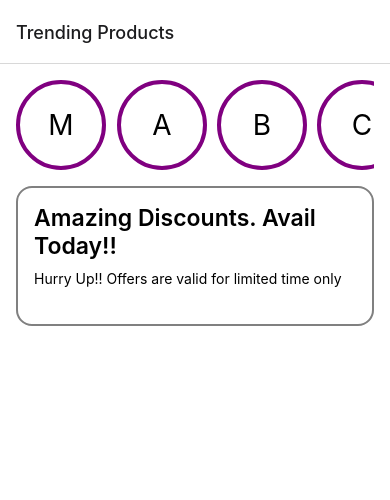
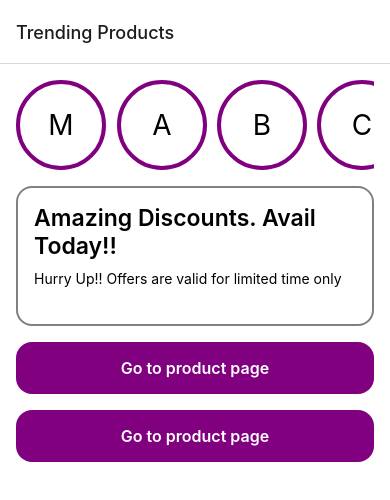
Before and after one commit to samandeep007/React-native-instagram-clone, a React Native app: screen /Home in a window 390 px wide. Shown: the top 500 px of the page. Built offline with nearby package versions, Linux system fonts and the light colour scheme.

Commit message:
chore: Update dependencies and add @react-navigation/bottom-tabs

```diff
--- a/package.json
+++ b/package.json
@@ -10,6 +10,7 @@
     "test": "jest"
   },
   "dependencies": {
+    "@react-navigation/bottom-tabs": "^6.6.1",
     "@react-navigation/native-stack": "^6.11.0",
     "react": "18.2.0",
     "react-native": "0.74.5",
--- a/src/screens/Home.tsx
+++ b/src/screens/Home.tsx
@@ -1,7 +1,15 @@
 import { Alert, Pressable, ScrollView, StyleSheet, Text, View } from 'react-native'
 import React from 'react'
 
-export default function Home() {
+import { NativeStackScreenProps } from '@react-navigation/native-stack'
+import { RootStackParamList } from '../App'
+import { ScreenStack } from 'react-native-screens';
+
+type HomeProps = NativeStackScreenProps<RootStackParamList, 'Home'>;
+
+
+
+export default function Home({navigation}: HomeProps) {
     return (
         <ScrollView contentContainerStyle={{ flex: 1 }}>
             <View style={styles.container}>
@@ -36,6 +44,12 @@ export default function Home() {
                     <Text style={styles.bannerTitle}>Amazing Discounts. Avail Today!!</Text>
                     <Text style={styles.bannerDescription}>Hurry Up!! Offers are valid for limited time only</Text>
                 </View>
+                <Pressable style={styles.button} onPress={() => navigation.navigate('Details', {"productId": "12"})}>
+                    <Text style={styles.buttonText}>Go to product page</Text>
+                </Pressable>
+                <Pressable style={styles.button} onPress={() => navigation.push('Details', {"productId": "12"})}>
+                    <Text style={styles.buttonText}>Go to product page</Text>
+                </Pressable>
             </View>
 
         </ScrollView>
@@ -96,6 +110,21 @@ const styles = StyleSheet.create({
     bannerDescription: {
         fontSize: 14,
         color: "#000000"
+    },
+
+    button: {
+        backgroundColor: 'purple',
+        borderRadius: 16,
+        paddingHorizontal: 10,
+        paddingVertical: 16,
+        justifyContent: "center",
+        alignItems: "center"
+    },
+
+    buttonText: {
+        fontSize: 16,
+        fontWeight: "600",
+        color: "white"
     }
 
 })
```
Also changed, not shown: 1 other file (tests, documents, lock files or other folders).
